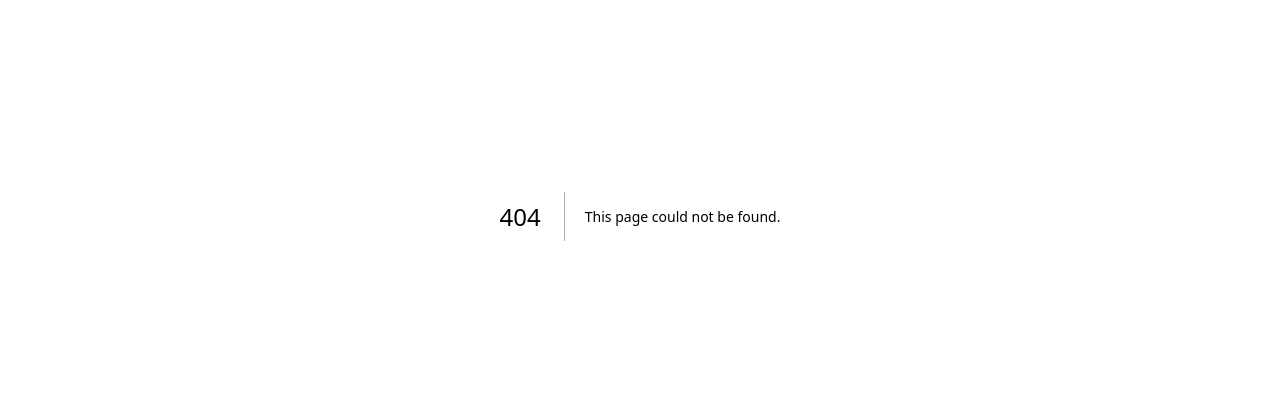
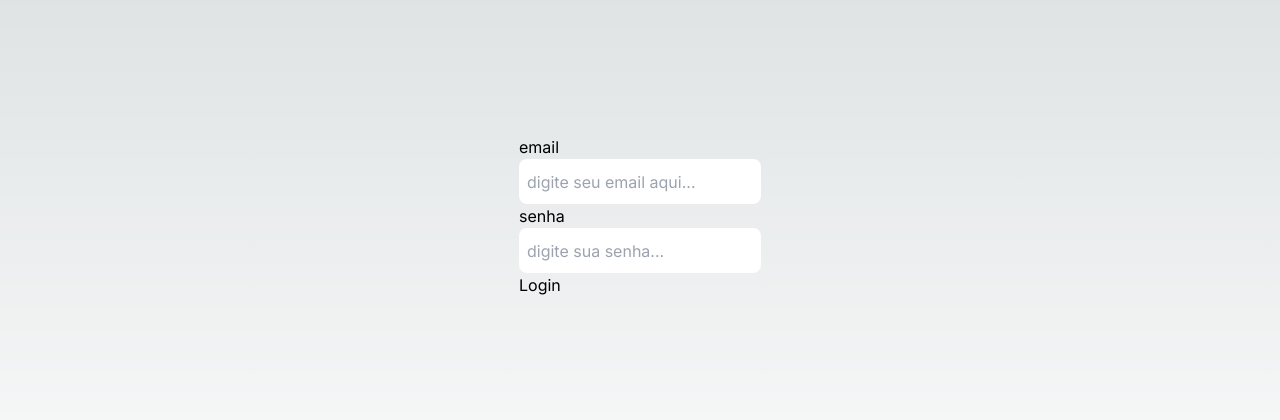
Before and after one commit to AndersonKeller/Me-pedeAi-front, a Next.js app: page /login in a window 1280 px wide. Before the commit this address had no page. Shown: the part 184-604 px from the top of the page. Built offline with nearby package versions, Linux system fonts and the light colour scheme.

Commit message:
feat: login method and form validate schemas

```diff
--- a/package.json
+++ b/package.json
@@ -11,6 +11,7 @@
   "dependencies": {
     "@hookform/resolvers": "^3.3.2",
     "next": "14.0.3",
+    "nookies": "^2.5.2",
     "react": "^18",
     "react-dom": "^18",
     "react-hook-form": "^7.48.2",
--- a/src/app/globals.css
+++ b/src/app/globals.css
@@ -25,3 +25,18 @@ body {
     )
     rgb(var(--background-start-rgb));
 }
+
+input {
+  height: 45px;
+  border-radius: 8px;
+  -webkit-border-radius: 8px;
+  -moz-border-radius: 8px;
+  -ms-border-radius: 8px;
+  -o-border-radius: 8px;
+  padding-left: 8px;
+  outline: none;
+  color: black;
+}
+button {
+  cursor: pointer;
+}
--- a/src/app/layout.tsx
+++ b/src/app/layout.tsx
@@ -1,22 +1,22 @@
-import type { Metadata } from 'next'
-import { Inter } from 'next/font/google'
-import './globals.css'
+import type { Metadata } from "next";
+import { Inter } from "next/font/google";
 
-const inter = Inter({ subsets: ['latin'] })
+import "./globals.css";
+const inter = Inter({ subsets: ["latin"] });
 
 export const metadata: Metadata = {
-  title: 'Create Next App',
-  description: 'Generated by create next app',
-}
+  title: "Me pedeAi",
+  description: "Seu pedido está aqui",
+};
 
 export default function RootLayout({
   children,
 }: {
-  children: React.ReactNode
+  children: React.ReactNode;
 }) {
   return (
     <html lang="en">
       <body className={inter.className}>{children}</body>
     </html>
-  )
+  );
 }
--- /dev/null
+++ b/src/app/login/page.tsx
@@ -0,0 +1,9 @@
+import { LoginForm } from "@/components/LoginForm";
+
+export default function Login() {
+  return (
+    <main className="h-screen flex items-center justify-center">
+      <LoginForm />
+    </main>
+  );
+}
--- a/src/app/page.tsx
+++ b/src/app/page.tsx
@@ -1,48 +1,18 @@
 "use client";
-
-import { Service } from "@/controller/Api";
-import {
-  CreateEstablish,
-  Establish,
-  createEstablishSchema,
-} from "@/interfaces/establish.interface";
-import { zodResolver } from "@hookform/resolvers/zod";
-import { useForm } from "react-hook-form";
-
+import { useRouter } from "next/navigation";
+import { parseCookies } from "nookies";
+import { useEffect } from "react";
 export default function Home() {
-  const api = new Service();
-  const {
-    register,
-    handleSubmit,
-    formState: { errors },
-  } = useForm<CreateEstablish>({
-    resolver: zodResolver(createEstablishSchema),
-
-    mode: "onChange",
+  const cookies = parseCookies();
+  const router = useRouter();
+  useEffect(() => {
+    if (!cookies["@mepedeAi-token"]) {
+      router.push("/login");
+    }
   });
-  async function handleLogin(data: CreateEstablish) {
-    const res: Establish = await api.establishRetrieve(
-      "eyJhbGciOiJIUzI1NiIsInR5cCI6IkpXVCJ9.eyJhZG1pbiI6ZmFsc2UsInR5cGUiOiJlc3RhYmxpc2giLCJpYXQiOjE3MDA0MzY3OTQsImV4cCI6MTcwMDUyMzE5NCwic3ViIjoiNGM4Njg5MDItNDM1Yi00NzAxLTg1YzQtNmU1MDM4MzhiZGNiIn0.UKlxdnFo_sTwnpWuCupdWoUjVDAkVuNHWdsPgZpCEYk"
-    );
-    console.log(res);
-  }
   return (
     <main>
-      <form
-        noValidate
-        onSubmit={handleSubmit(handleLogin)}
-        className="flex flex-col gap-2 items-center"
-      >
-        <input type="text" {...register("email")} className="text-blue-800" />
-        <input
-          type="password"
-          {...register("password")}
-          className="text-blue-800"
-        />
-        <input type="text" {...register("name")} className="text-blue-800" />
-        <input type="text" {...register("phone")} className="text-blue-800" />
-        <button type="submit">Login</button>
-      </form>
+      <h1>Me pede ai</h1>
     </main>
   );
 }
--- /dev/null
+++ b/src/components/Input.tsx
@@ -0,0 +1,27 @@
+interface InputProps {
+  placeholder: string;
+  label: string;
+  type?: string;
+  register: {};
+  errorMsg?: string;
+}
+export function Input({
+  label,
+  placeholder,
+  type,
+  register,
+  errorMsg,
+}: InputProps) {
+  return (
+    <fieldset className="flex flex-col">
+      <label htmlFor={label}>{label}</label>
+      <input
+        id={label}
+        {...register}
+        type={type ? type : "text"}
+        placeholder={placeholder}
+      />
+      {errorMsg && <span className="text-red-500 lowercase">{errorMsg}</span>}
+    </fieldset>
+  );
+}
--- /dev/null
+++ b/src/components/LoginForm.tsx
@@ -0,0 +1,40 @@
+"use client";
+import { Service } from "@/controller/Api";
+import { LoginData, loginSchema } from "@/interfaces/login.interface";
+import { zodResolver } from "@hookform/resolvers/zod";
+import { useForm } from "react-hook-form";
+import { Input } from "./Input";
+
+export function LoginForm() {
+  const api = new Service();
+  const {
+    register,
+    handleSubmit,
+    formState: { errors },
+  } = useForm<LoginData>({
+    resolver: zodResolver(loginSchema),
+    mode: "onChange",
+  });
+
+  async function loginHandle(data: LoginData) {
+    const res = await api.establishLogin(data);
+    console.log(res);
+  }
+  return (
+    <form autoComplete="off" noValidate onSubmit={handleSubmit(loginHandle)}>
+      <Input
+        register={register("email")}
+        label="email"
+        placeholder="digite seu email aqui..."
+        errorMsg={errors.email && errors.email.message}
+      />
+      <Input
+        register={register("password")}
+        label="senha"
+        placeholder="digite sua senha..."
+        errorMsg={errors.password && errors.password.message}
+      />
+      <button type="submit">Login</button>
+    </form>
+  );
+}
--- a/src/controller/Api.ts
+++ b/src/controller/Api.ts
@@ -1,4 +1,10 @@
 import { CreateEstablish } from "@/interfaces/establish.interface";
+import { LoginData } from "@/interfaces/login.interface";
+import {
+  CreateProduct,
+  CreateTypeProduct,
+} from "@/interfaces/products.interface";
+import { userStore } from "@/store/user.store";
 
 export class Service {
   constructor() {}
@@ -6,18 +12,19 @@ export class Service {
   headers = {
     "Content-Type": "application/json; charset=utf-8",
   };
-  async establishLogin(email: string, password: string) {
-    const loginData = {
-      email: email,
-      password: password,
-    };
-    console.log(loginData);
+  setToken = userStore().setToken;
+  //esta  blish
+  async establishLogin(loginData: LoginData) {
     const res = await fetch(`${this.baseURL}login`, {
       body: JSON.stringify(loginData),
       method: "POST",
       headers: this.headers,
     });
-    return await res.json();
+
+    const token = await res.json();
+
+    this.setToken(token.token);
+    return token;
   }
   async createEstablish(establishData: CreateEstablish) {
     const res = await fetch(`${this.baseURL}establish`, {
@@ -35,4 +42,42 @@ export class Service {
 
     return await res.json();
   }
+  //types products
+  async createTypeProduct(typeProductData: CreateTypeProduct, token: string) {
+    const res = await fetch(`${this.baseURL}type-product`, {
+      headers: { ...this.headers, Authorization: `Bearer ${token}` },
+      method: "POST",
+      body: JSON.stringify(typeProductData),
+    });
+    return await res.json();
+  }
+  async getTypeProducts(token: string) {
+    const res = await fetch(`${this.baseURL}type-product`, {
+      headers: { ...this.headers, Authorization: `Bearer ${token}` },
+    });
+    return await res.json();
+  }
+  //products
+  async createProduct(productData: CreateProduct, token: string) {
+    const res = await fetch(`${this.baseURL}product`, {
+      headers: { ...this.headers, Authorization: `Bearer ${token}` },
+      body: JSON.stringify(productData),
+      method: "POST",
+    });
+    return await res.json();
+  }
+  async getProducts(token: string) {
+    const res = await fetch(`${this.baseURL}product`, {
+      headers: { ...this.headers, Authorization: `Bearer ${token}` },
+    });
+    return await res.json();
+  }
+  //menus
+  async getMenu(token: string, establishId: string) {
+    const res = await fetch(`${this.baseURL}menu/${establishId}`, {
+      headers: { ...this.headers, Authorization: `Bearer ${token}` },
+    });
+
+    return await res.json();
+  }
 }
--- /dev/null
+++ b/src/store/user.store.ts
@@ -0,0 +1,20 @@
+import { setCookie } from "nookies";
+import { create } from "zustand";
+interface UserStore {
+  token: string;
+  setToken: (newToken: string) => void;
+}
+
+export const userStore = create<UserStore>()((set) => ({
+  token: "",
+  setToken: (newToken: string) =>
+    set(
+      () => (
+        setCookie(null, "@mepedeAi-token", newToken, {
+          maxAge: 24 * 60 * 60,
+          path: "/",
+        }),
+        { token: newToken }
+      )
+    ),
+}));
```
Also changed, not shown: src/interfaces/products.interface.ts (added, +31 -0 lines), 1 other file (tests, documents, lock files or other folders).
